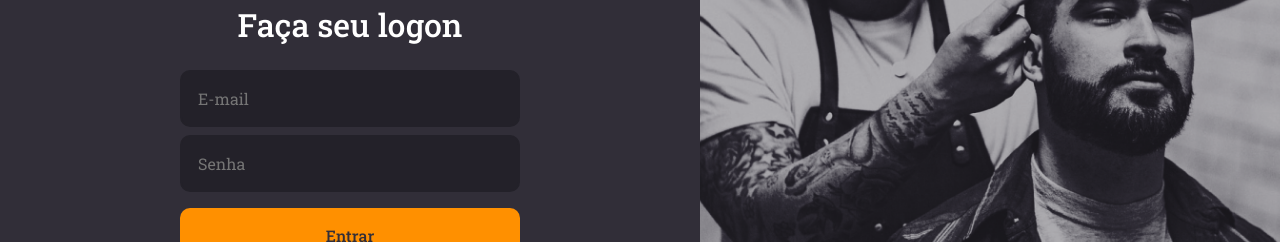
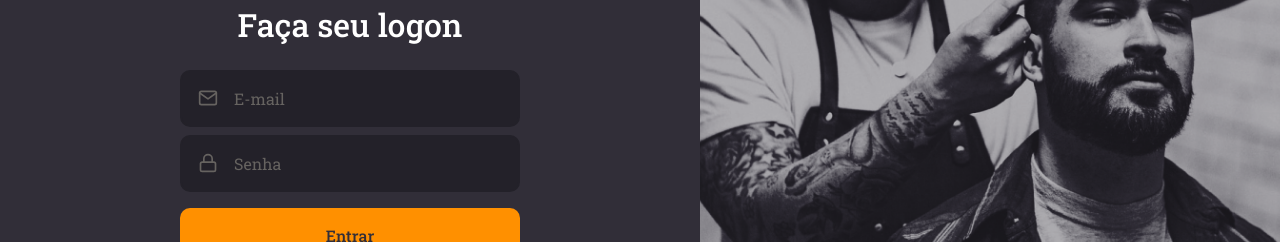
Before and after one commit to dannyelgjl/GoBarber-Web, a React (Create React App) app: page / in a window 1280 px wide. Shown: the part 287-529 px from the top of the page. Built offline with nearby package versions, Linux system fonts and the light colour scheme.

Commit message:
feature/Componentizing Inputs and Buttons

```diff
--- /dev/null
+++ b/src/components/Button/index.tsx
@@ -0,0 +1,15 @@
+import React, { ButtonHTMLAttributes } from 'react';
+
+import { Container } from './styles';
+
+interface ButtonProps extends ButtonHTMLAttributes<HTMLButtonElement> {
+
+};
+
+const Button: React.FC<ButtonProps> = ({ children, ...rest }) => {
+  return (
+    <Container type="button" {...rest}>{children}</Container>
+  );
+}
+
+export default Button;
--- /dev/null
+++ b/src/components/Button/styles.ts
@@ -0,0 +1,19 @@
+import styled from 'styled-components';
+import { shade } from 'polished';
+
+export const Container = styled.button`
+  background: #ff9000;
+  height: 56px;
+  border-radius: 10px;
+  border: 0;
+  padding: 0 16px;
+  color: #312e38;
+  width: 100%;
+  font-weight: 500;
+  margin-top: 16px;
+  transition: background-color 0.2s;
+
+  &:hover {
+    background: ${shade(0.2, '#ff9000')}
+  }
+`;
--- /dev/null
+++ b/src/components/Input/index.tsx
@@ -0,0 +1,21 @@
+import React, { InputHTMLAttributes } from 'react';
+
+import { IconBaseProps } from 'react-icons';
+
+import { Container } from './styles';
+
+interface InputProps extends InputHTMLAttributes<HTMLInputElement> {
+  name: string;
+  icon: React.ComponentType<IconBaseProps>;
+}
+
+const Input: React.FC<InputProps> = ({ icon: Icon, ...rest }) => {
+  return (
+    <Container>
+      {Icon && <Icon size={20} />}
+      <input {...rest} />
+    </Container>
+  )
+}
+
+export default Input;
--- /dev/null
+++ b/src/components/Input/styles.ts
@@ -0,0 +1,33 @@
+import styled from 'styled-components';
+
+
+export const Container = styled.div`
+  background: #232129;
+  border-radius: 10px;
+  border: 2px solid #232129;
+  padding: 16px;
+  width: 100%;
+  color: #666360;
+
+  display: flex;
+  align-items: center;
+
+  & + div {
+      margin-top: 8px
+    }
+
+  input {
+    flex: 1;
+    background: transparent;
+    border: 0;
+    color: #f4ede8;
+
+    &::placeholder {
+      color: #666360;
+    }
+  }
+
+  >svg {
+    margin-right: 16px;
+  }
+`;
--- a/src/pages/SingIn/index.tsx
+++ b/src/pages/SingIn/index.tsx
@@ -1,7 +1,10 @@
 import React from 'react';
 
-import { FiLogIn } from 'react-icons/fi'
+import { FiLogIn, FiMail, FiLock } from 'react-icons/fi'
 import logo from '../../assets/logo.svg';
+
+import Input from '../../components/Input'
+import Button from '../../components/Button'
 
 import { Container, Content, Background } from './styles';
 
@@ -14,9 +17,9 @@
         <form>
           <h1>Faça seu logon</h1>
 
-          <input placeholder="E-mail" />
-          <input type="password" placeholder="Senha" />
-          <button type="submit">Entrar</button>
+          <Input name="email" icon={FiMail} placeholder="E-mail" />
+          <Input name="password" icon={FiLock} type="password" placeholder="Senha" />
+          <Button type="submit">Entrar</Button>
 
           <a href="forgot">Esqueci minha senha</a>
         </form>
--- a/src/pages/SingIn/styles.ts
+++ b/src/pages/SingIn/styles.ts
@@ -29,35 +29,6 @@
       margin-bottom: 24px;
     }
 
-    input {
-      background: #232129;
-      border-radius: 10px;
-      border: 2px solid #232129;
-      padding: 16px;
-      width: 100%;
-      color: #f4ede8;
-
-      & + input {
-        margin-top: 8px
-      }
-    }
-
-    button {
-      background: #ff9000;
-      height: 56px;
-      border-radius: 10px;
-      border: 0;
-      padding: 0 16px;
-      color: #312e38;
-      width: 100%;
-      font-weight: 500;
-      margin-top: 16px;
-      transition: background-color 0.2s;
-
-      &:hover {
-        background: ${shade(0.2, '#ff9000')}
-      }
-    }
 
     a {
       color: #f4ede8;
```
